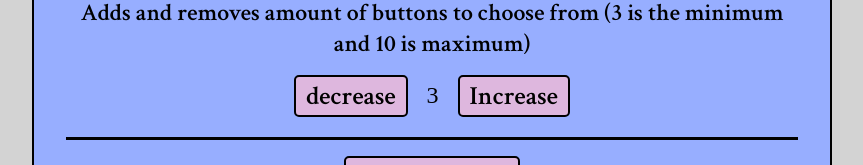
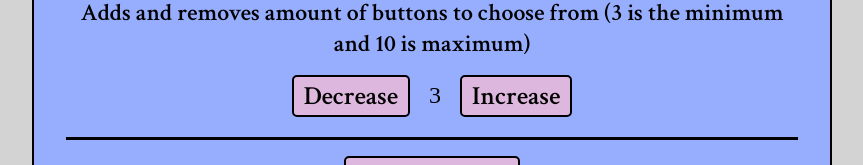
Before and after one commit to BernardusPH/color-Guess-Game, a React (Vite) app: page / in a window 1280 px wide. Shown: the part 406-571 px from the top of the page, without its empty margins (208-1071 px from the left). Built offline with nearby package versions, Linux system fonts and the light colour scheme.

Commit message:
cfjkx,lmklcdfx,.

```diff
--- a/src/components/gameMenu/Difficulty.jsx
+++ b/src/components/gameMenu/Difficulty.jsx
@@ -6,7 +6,7 @@ const Difficulty = (props) => {
       <p>Adds and removes amount of buttons to choose from (3 is the minimum and 10 is maximum)</p>
       <div className="difficulty-button-container">
         <Button id="decrease" onClick={props.handleDifficulty}>
-          decrease
+          Decrease
         </Button>
         <span className="difficulty-rating">{props.difficultyRating}</span>
         <Button id="increase" onClick={props.handleDifficulty}>
```
